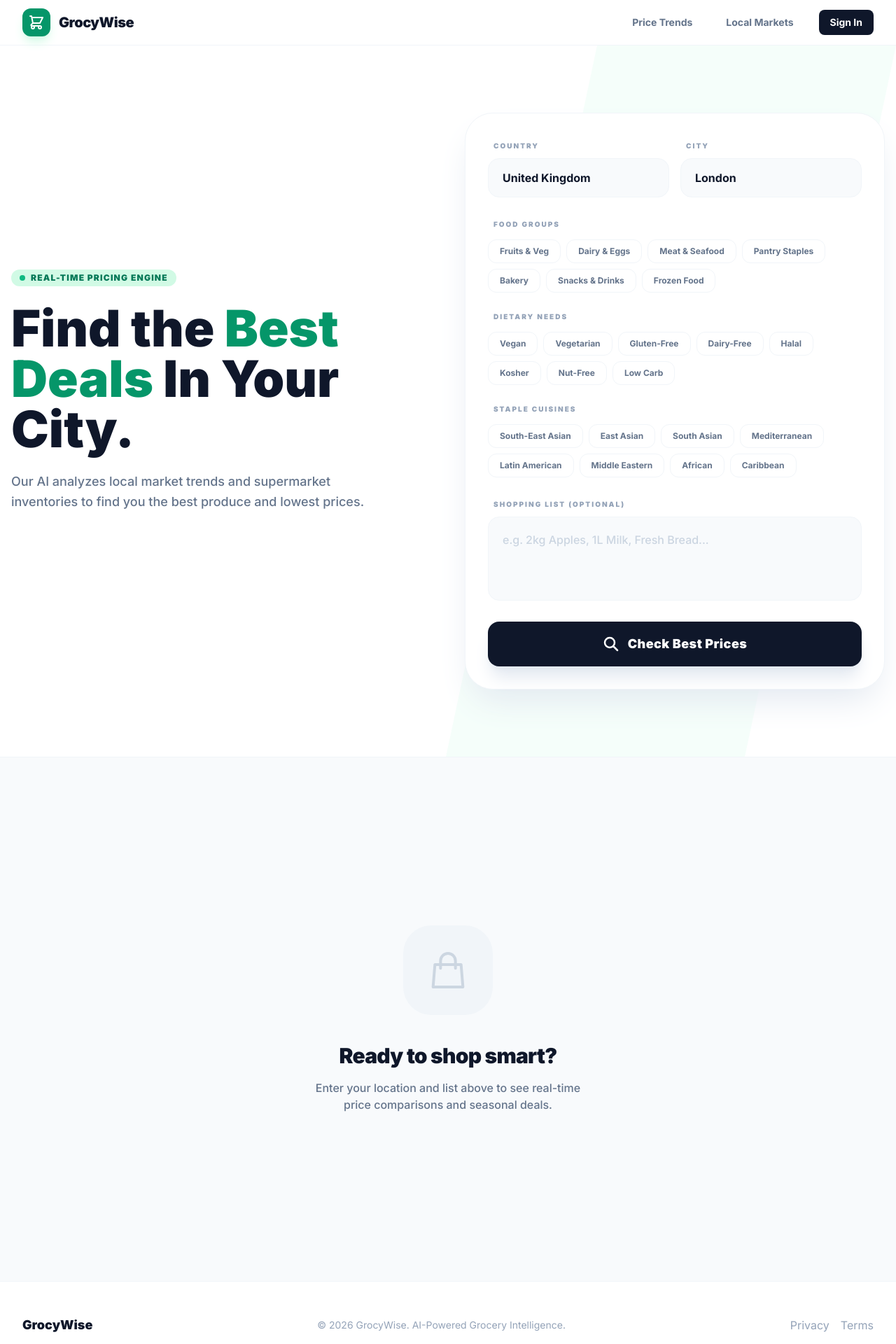
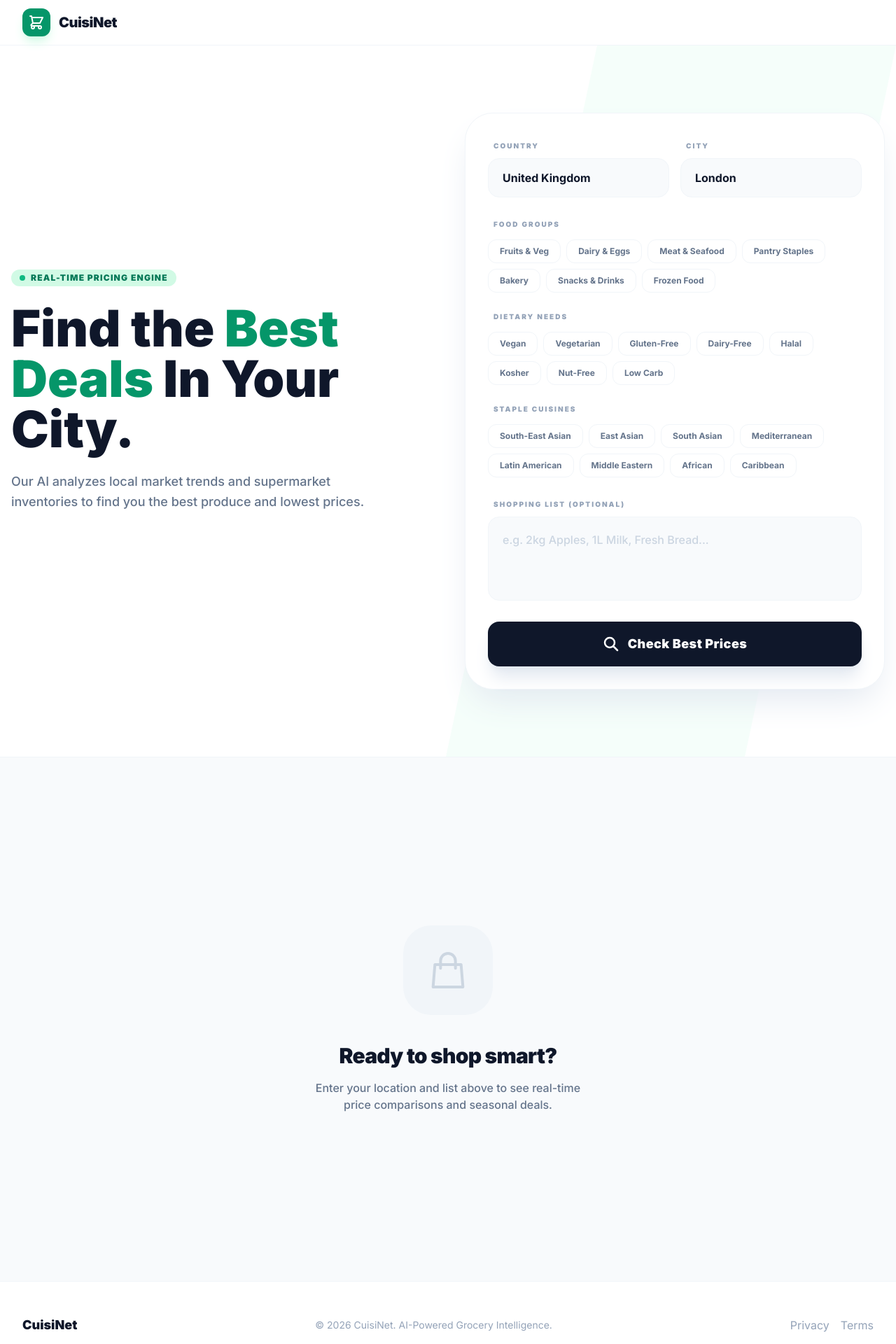
Before and after one commit to EllisJLC/Cuisinet, a React (Vite) app: page / in a window 1280 px wide. Shown: the top 1920 px of the page at 70% size. Built offline with nearby package versions, Linux system fonts and the light colour scheme.

Commit message:
Excess detail cleanup

```diff
--- a/components/Layout.tsx
+++ b/components/Layout.tsx
@@ -12,13 +12,8 @@ export const Layout: React.FC<{ children: React.ReactNode }> = ({ children }) =>
                 <path strokeLinecap="round" strokeLinejoin="round" strokeWidth="2" d="M3 3h2l.4 2M7 13h10l4-8H5.4M7 13L5.4 5M7 13l-2.293 2.293c-.63.63-.184 1.707.707 1.707H17m0 0a2 2 0 100 4 2 2 0 000-4zm-8 2a2 2 0 11-4 0 2 2 0 014 0z" />
               </svg>
             </div>
-            <span className="text-xl font-black text-slate-900 tracking-tight">GrocyWise</span>
+            <span className="text-xl font-black text-slate-900 tracking-tight">CuisiNet</span>
           </div>
-          <nav className="hidden md:flex space-x-6 text-sm font-bold text-slate-500">
-            <a href="#" className="hover:text-emerald-600 transition-colors py-2 px-3 rounded-lg hover:bg-emerald-50">Price Trends</a>
-            <a href="#" className="hover:text-emerald-600 transition-colors py-2 px-3 rounded-lg hover:bg-emerald-50">Local Markets</a>
-            <a href="#" className="bg-slate-900 text-white hover:bg-slate-800 transition-colors py-2 px-4 rounded-lg">Sign In</a>
-          </nav>
         </div>
       </header>
 
@@ -30,10 +25,10 @@ export const Layout: React.FC<{ children: React.ReactNode }> = ({ children }) =>
         <div className="max-w-7xl mx-auto px-4 sm:px-6 lg:px-8">
           <div className="flex flex-col md:flex-row justify-between items-center gap-6">
             <div className="flex items-center space-x-2">
-              <span className="text-lg font-black text-slate-900">GrocyWise</span>
+              <span className="text-lg font-black text-slate-900">CuisiNet</span>
             </div>
             <p className="text-sm text-slate-400">
-              © {new Date().getFullYear()} GrocyWise. AI-Powered Grocery Intelligence.
+              © {new Date().getFullYear()} CuisiNet. AI-Powered Grocery Intelligence.
             </p>
             <div className="flex space-x-4">
               <a href="#" className="text-slate-400 hover:text-emerald-600">Privacy</a>
--- a/constants.tsx
+++ b/constants.tsx
@@ -5,7 +5,7 @@ import { CountryGroup } from './types';
 export const LOCATION_GROUPS: CountryGroup[] = [
   { country: 'United Kingdom', cities: ['London', 'Manchester', 'Birmingham', 'Edinburgh'] },
   { country: 'USA', cities: ['New York', 'San Francisco', 'Chicago', 'Los Angeles', 'Austin', 'Seattle'] },
-  { country: 'Canada', cities: ['Toronto', 'Vancouver', 'Montreal', 'Ottawa'] },
+  { country: 'Canada', cities: ['Toronto', 'Vancouver', 'Montreal', 'Ottawa', 'Calgary', 'Mississauga', 'Markham', 'Scarborough', 'Oakville'] },
   { country: 'Australia', cities: ['Sydney', 'Melbourne', 'Brisbane', 'Perth'] },
   { country: 'Germany', cities: ['Berlin', 'Munich', 'Hamburg', 'Frankfurt'] },
   { country: 'France', cities: ['Paris', 'Lyon', 'Marseille'] },
@@ -17,7 +17,9 @@ export const LOCATION_GROUPS: CountryGroup[] = [
   { country: 'South Africa', cities: ['Cape Town', 'Johannesburg'] },
   { country: 'Mexico', cities: ['Mexico City', 'Guadalajara'] },
   { country: 'Italy', cities: ['Rome', 'Milan', 'Florence'] },
-  { country: 'Spain', cities: ['Madrid', 'Barcelona'] }
+  { country: 'Spain', cities: ['Madrid', 'Barcelona'] },
+  { country: 'South Korea', cities: ['Seoul', 'Busan'] }
+
 ];
 
 export const FOOD_GROUPS = [
--- a/index.html
+++ b/index.html
@@ -4,7 +4,7 @@
   <head>
     <meta charset="UTF-8" />
     <meta name="viewport" content="width=device-width, initial-scale=1.0" />
-    <title>GrocyWise - Smart Grocery Search</title>
+    <title>CuisiNet - Affordable Grocery Search</title>
     <script src="https://cdn.tailwindcss.com"></script>
     <link href="https://fonts.googleapis.com/css2?family=Inter:wght@300;400;500;600;700;800;900&display=swap" rel="stylesheet">
     <style>
--- a/metadata.json
+++ b/metadata.json
@@ -1,5 +1,5 @@
 {
-  "name": "GrocyWise AI",
+  "name": "CuisiNet AI",
   "description": "A real-time grocery price analyzer and shopping list optimizer powered by Gemini AI with Search Grounding.",
   "requestFramePermissions": [
     "geolocation"
--- a/package.json
+++ b/package.json
@@ -1,5 +1,5 @@
 {
-  "name": "grocywise-ai",
+  "name": "cuisinet-ai",
   "private": true,
   "version": "0.0.0",
   "type": "module",
```
Also changed, not shown: 1 other file (tests, documents, lock files or other folders).
